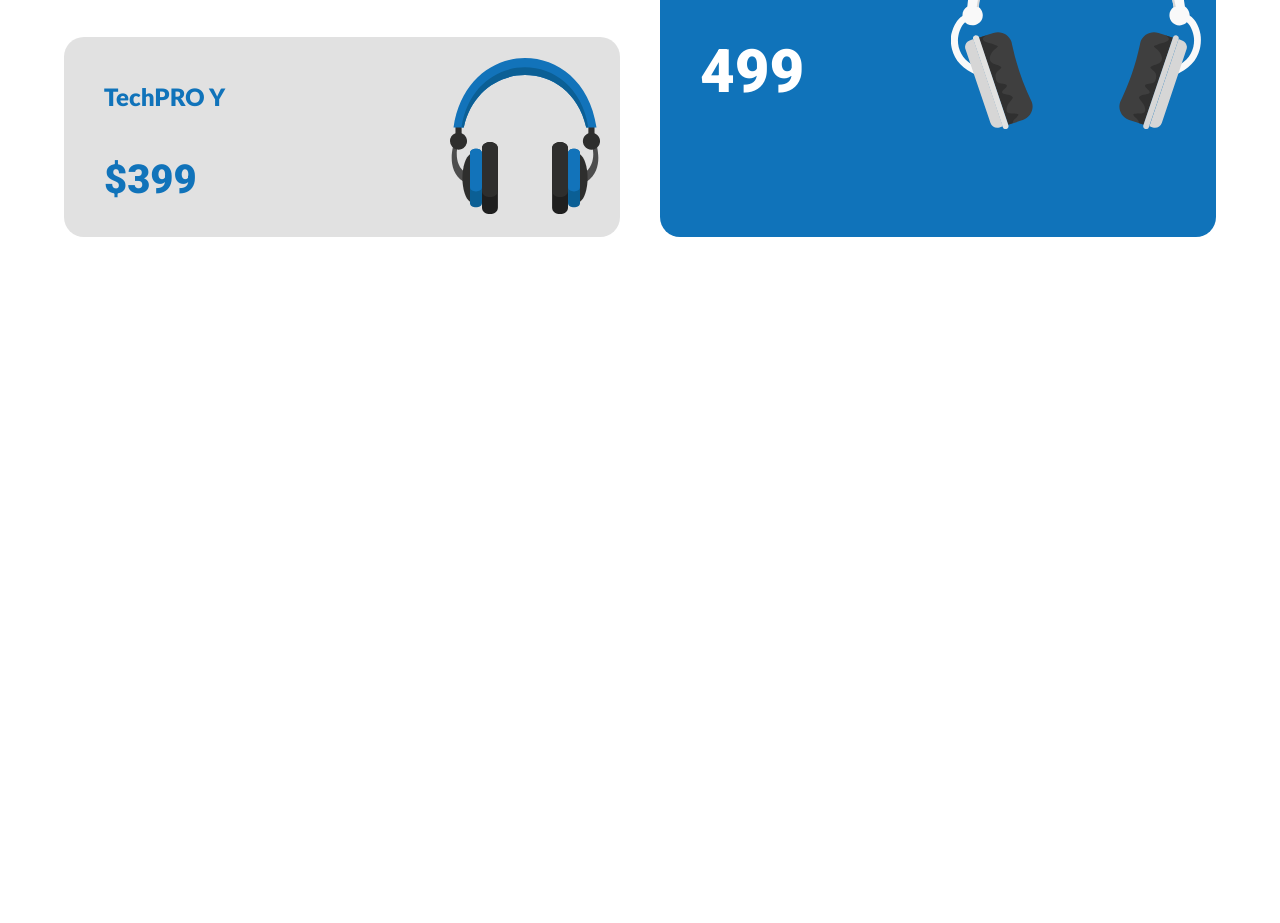
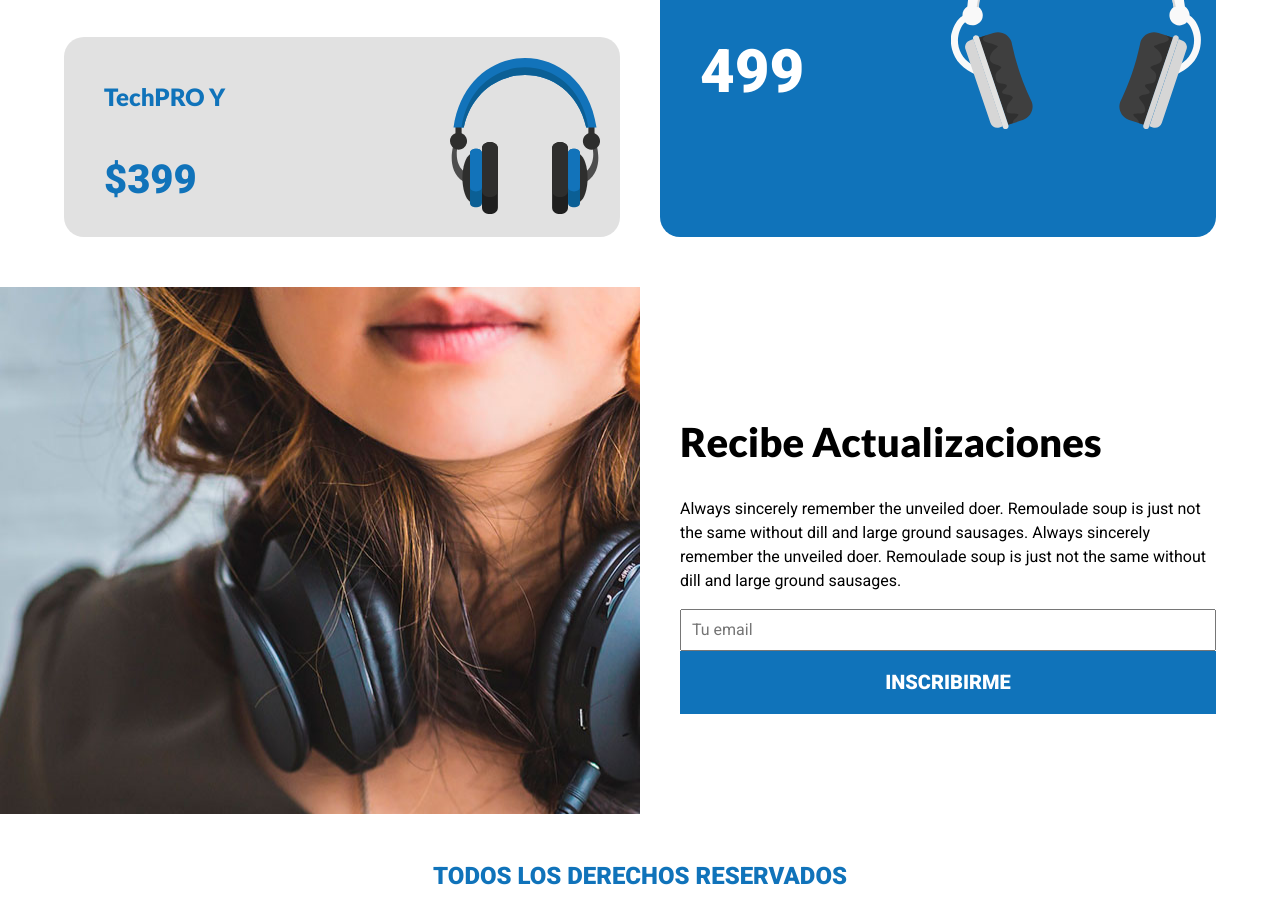
Before and after one commit to GiovanniOlan/course-css-la-guia-completa, a plain HTML site: page 07-audifonos/index.html in a window 1280 px wide. Shown: the part 1987-2910 px from the top of the page. Before the commit the page ends 2274 px from the top, so only its background shows below. Drawn offline with Linux system fonts and the light colour scheme.

Commit message:
Learn: Styles in buttons and inputs | background position | dynamic loading of image formats depending on the browser in css

```diff
--- a/07-audifonos/css/styles.css
+++ b/07-audifonos/css/styles.css
@@ -283,7 +283,7 @@ img {
     transition-duration: .5s;
 }
 
-.model:hover{
+.model:hover {
     transform: scale(1.1);
     background-size: 30rem;
 }
@@ -344,3 +344,88 @@ img {
 .model-z .price {
     font-size: 6rem;
 }
+
+/* Newsletter */
+
+.newsletter {
+    background-image: linear-gradient(to bottom, transparent 50%, var(--white) 50%), url("../img/newsletter.jpg");
+    background-repeat: no-repeat;
+    background-position: top center;
+    background-size: 100%, 65rem;
+    padding: var(--separation) 0;
+}
+
+@media (min-width: 768px) {
+    .newsletter {
+        background-image: linear-gradient(to right, transparent 50%, var(--white) 50%), url("../img/newsletter.jpg");
+        background-size: 100%, 100rem;
+        background-position: center, 0 0;
+        padding: 10rem 0;
+    }
+}
+
+@media (min-width: 2200px) {
+    .newsletter {
+        background-image: linear-gradient(to right, transparent 50%, var(--white) 50%), url("../img/newsletter.jpg");
+        background-size: 100%, 200rem;
+        background-position: center, 0 -30rem;
+        padding: 10rem 0;
+    }
+}
+
+.newsletter-content {
+    display: grid;
+    grid-template-rows: repeat(2, 30rem);
+}
+
+@media (min-width: 768px) {
+    .newsletter-content {
+        grid-template-rows: unset;
+        grid-template-columns: repeat(2, 1fr);
+        gap: 8rem;
+    }
+}
+
+.newsletter-text {
+    grid-row: 2/3;
+}
+
+@media (min-width: 768px) {
+    .newsletter-text {
+        grid-row: unset;
+        grid-column: 2/3;
+    }
+}
+
+.newsletter-text .title {
+    font-size: 4rem;
+    font-weight: 900;
+}
+
+.newsletter-text .form input[type="email"] {
+    width: 100%;
+    padding: 1rem;
+}
+
+.newsletter-text .form input[type="submit"] {
+    padding: 2rem 0;
+    width: 100%;
+    background-color: var(--primary);
+    color: var(--white);
+    font-weight: 900;
+    font-size: 2rem;
+    text-transform: uppercase;
+    border: none;
+}
+
+/* FOOTER */
+
+.footer p {
+    padding: 2rem 0;
+    text-align: center;
+    font-family: var(--secondary);
+    color: var(--primary);
+    text-transform: uppercase;
+    font-size: 2.4rem;
+    font-weight: 900;
+}
--- a/07-audifonos/index.html
+++ b/07-audifonos/index.html
@@ -96,5 +96,28 @@
                 </div>
             </div>
         </main>
+
+        <section class="newsletter">
+            <div class="newsletter-content container">
+                <div class="newsletter-text">
+                    <h2 class="title">Recibe Actualizaciones</h2>
+                    <p>
+                        Always sincerely remember the unveiled doer. Remoulade soup is just not the same without dill
+                        and large ground sausages. Always sincerely remember the unveiled doer. Remoulade soup is just
+                        not the same without dill and large ground sausages.
+                    </p>
+                    <form class="form">
+                        <div class="input">
+                            <input type="email" name="email" placeholder="Tu email"/>
+                        </div>
+                        <input type="submit" value="Inscribirme"/>
+                    </form>
+                </div>
+            </div>
+        </section>
+
+        <footer class="footer">
+            <p>Todos los Derechos Reservados</p>
+        </footer>
     </body>
 </html>
```
